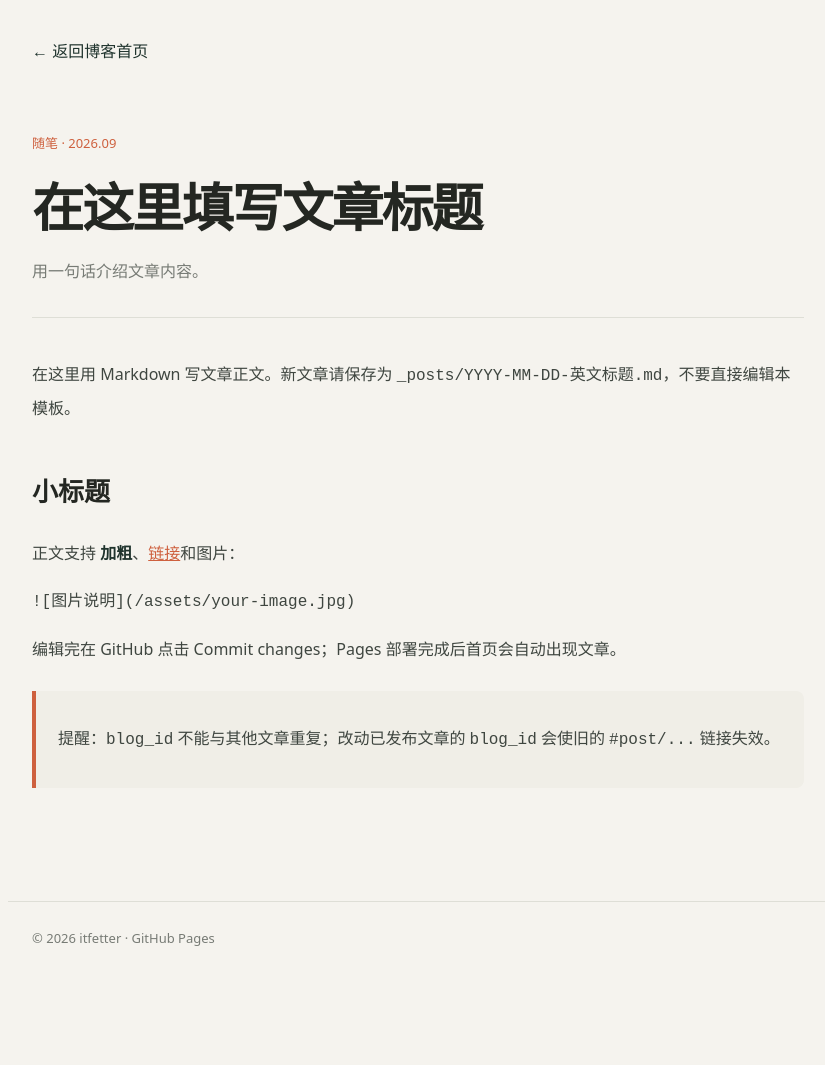
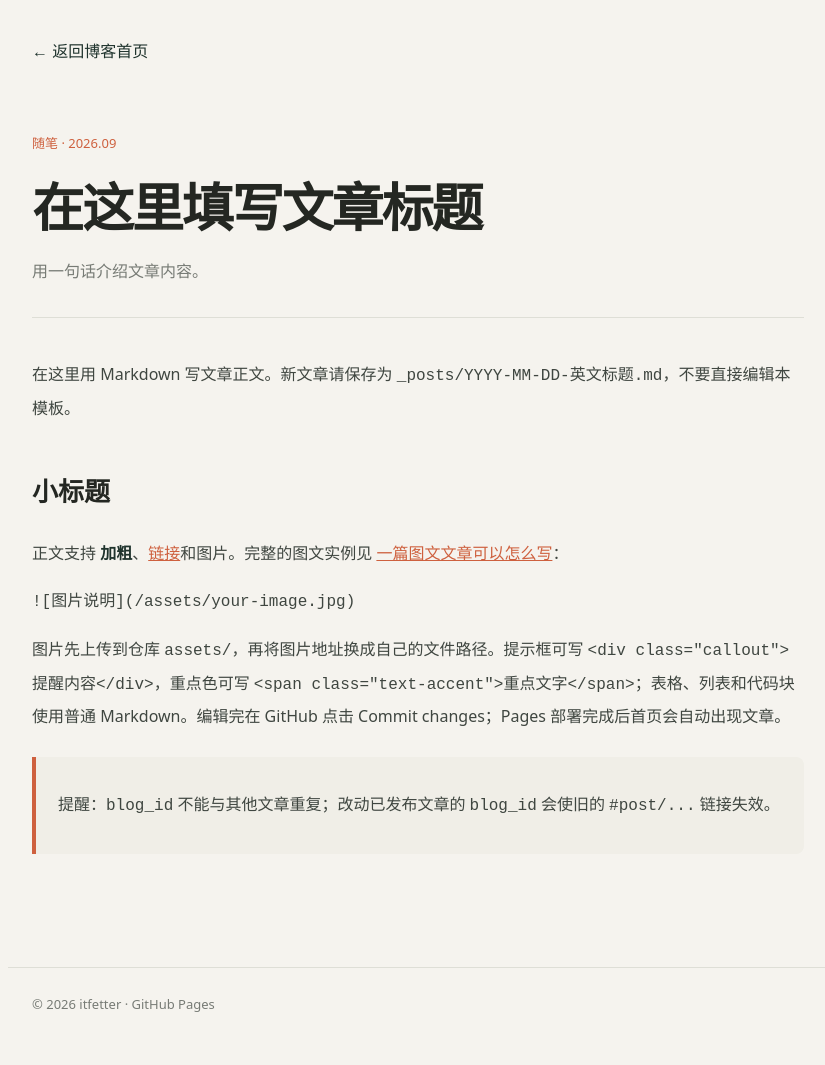
Before and after one commit to itfetter/itfetter.github.io, a Jekyll site: the page built from ARTICLE_TEMPLATE.md, in a window 1280 px wide. Shown: the whole page, without its empty margins (222-1047 px from the left). Built offline with Jekyll 4.4.1, drawn with Linux system fonts in a browser that asks for light colours; before the commit the page ends 999 px from its top, so only the background shows below that.

Commit message:
补充图文文章写作提示

```diff
--- a/ARTICLE_TEMPLATE.md
+++ b/ARTICLE_TEMPLATE.md
@@ -12,10 +12,10 @@ permalink: /articles/unique-english-id/
 
 ## 小标题
 
-正文支持 **加粗**、[链接](https://example.com/)和图片：
+正文支持 **加粗**、[链接](https://example.com/)和图片。完整的图文实例见 [一篇图文文章可以怎么写](/articles/rich-markdown-demo/)：
 
 `![图片说明](/assets/your-image.jpg)`
 
-编辑完在 GitHub 点击 Commit changes；Pages 部署完成后首页会自动出现文章。
+图片先上传到仓库 `assets/`，再将图片地址换成自己的文件路径。提示框可写 `<div class="callout">提醒内容</div>`，重点色可写 `<span class="text-accent">重点文字</span>`；表格、列表和代码块使用普通 Markdown。编辑完在 GitHub 点击 Commit changes；Pages 部署完成后首页会自动出现文章。
 
 > 提醒：`blog_id` 不能与其他文章重复；改动已发布文章的 `blog_id` 会使旧的 `#post/...` 链接失效。
```
